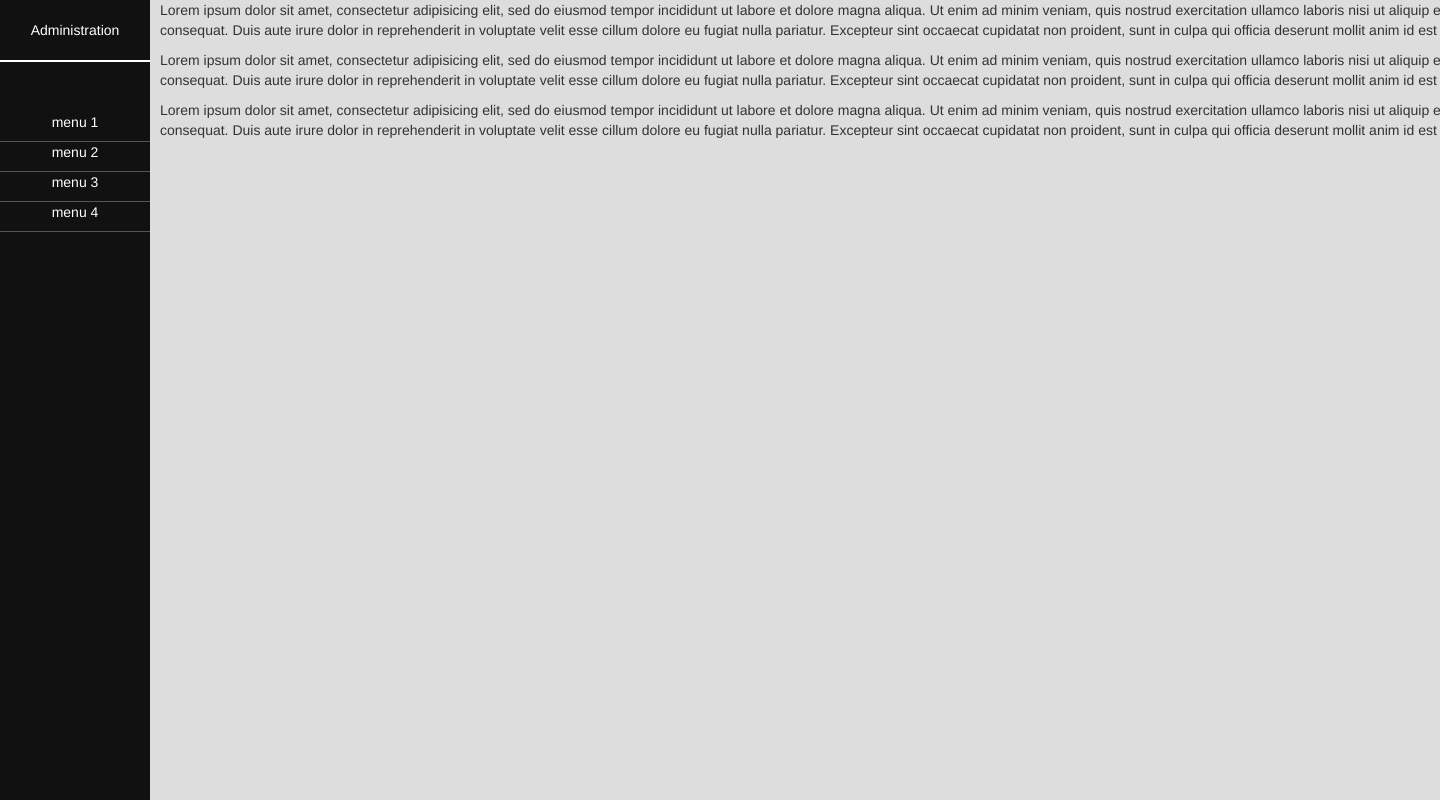
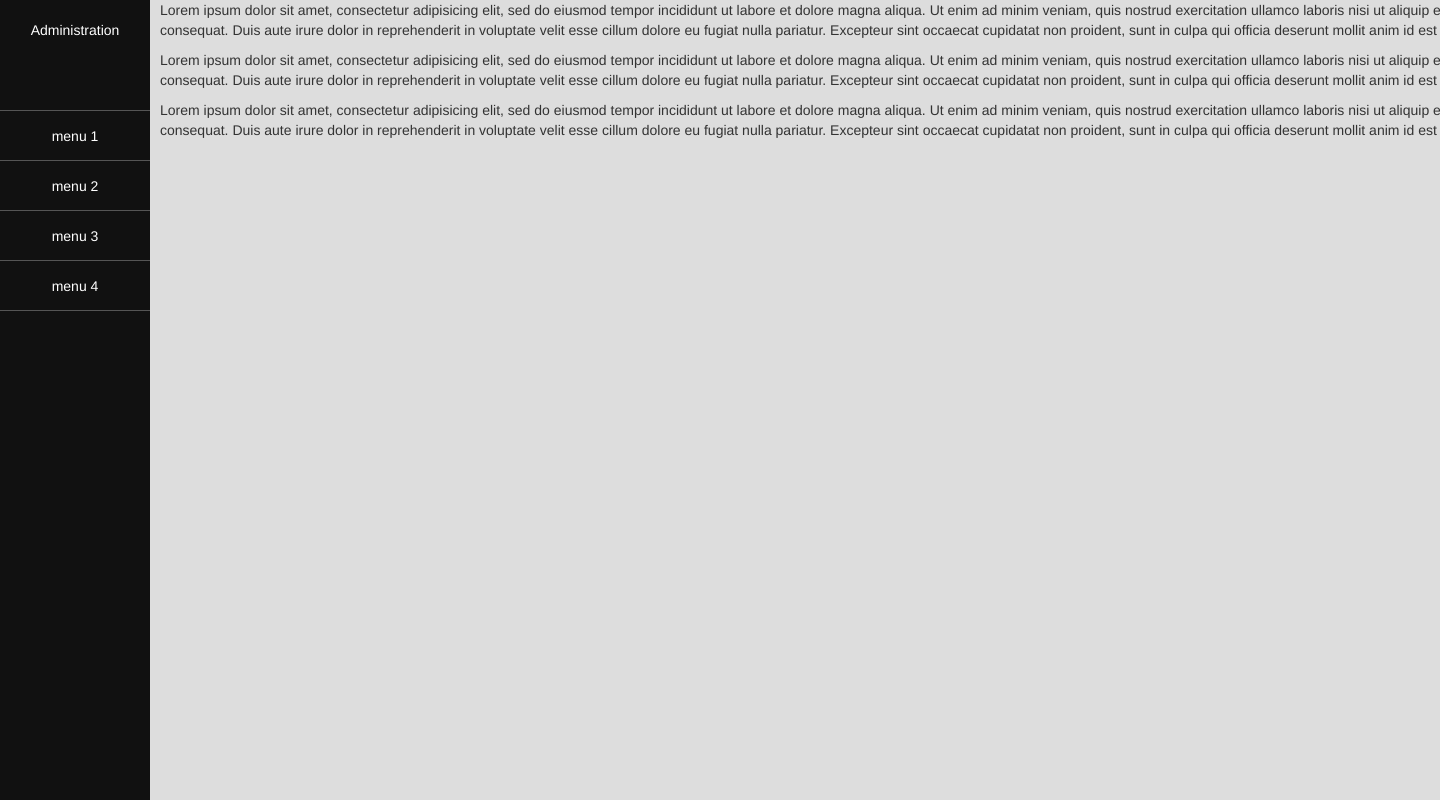
Before and after one commit to Satoshi972/Mini_Restaurant, a PHP site: page /admin/inc/menu_admin.php in a window 1440 px wide; the page is wider, and only the part inside the window is pictured. Run offline with PHP 8.4, Linux system fonts and the light colour scheme; some libraries are stand-ins or nearby versions.

Commit message:
nav_admin V0.1

```diff
--- a/admin/assets/css/styleAdmin.css
+++ b/admin/assets/css/styleAdmin.css
@@ -12,12 +12,12 @@ body{
 	width:  150px;
 	background-color: #111;
 	color:  #fff;
+	z-index: 1;
 }
 .brand{
 	text-align: center;
 	margin: 20px 0 50px;
 	padding-bottom: 20px;
-	border-bottom: 2px solid #fff;
 }
 .navside ul{
 	margin:  0;
@@ -25,9 +25,13 @@ body{
 	list-style: none;
 }
 .navside ul li{
-	height: 30px;
+	height: 50px;
+	line-height: 50px;
 	text-align: center;
 	border-bottom: 1px solid #555;
+}
+.navside ul:first-child{
+	border-top: 1px solid #555;
 }
 .navside ul li a{
 	color:  #fff;
```
